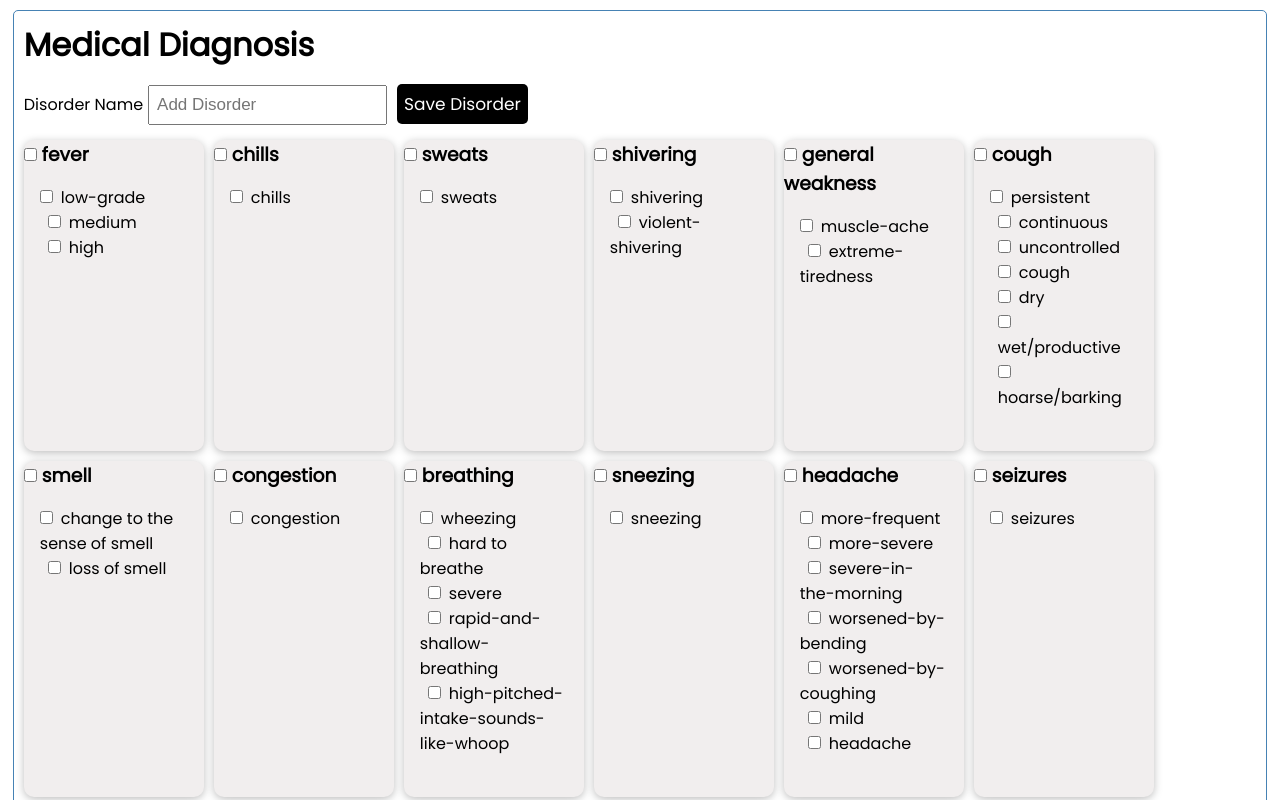
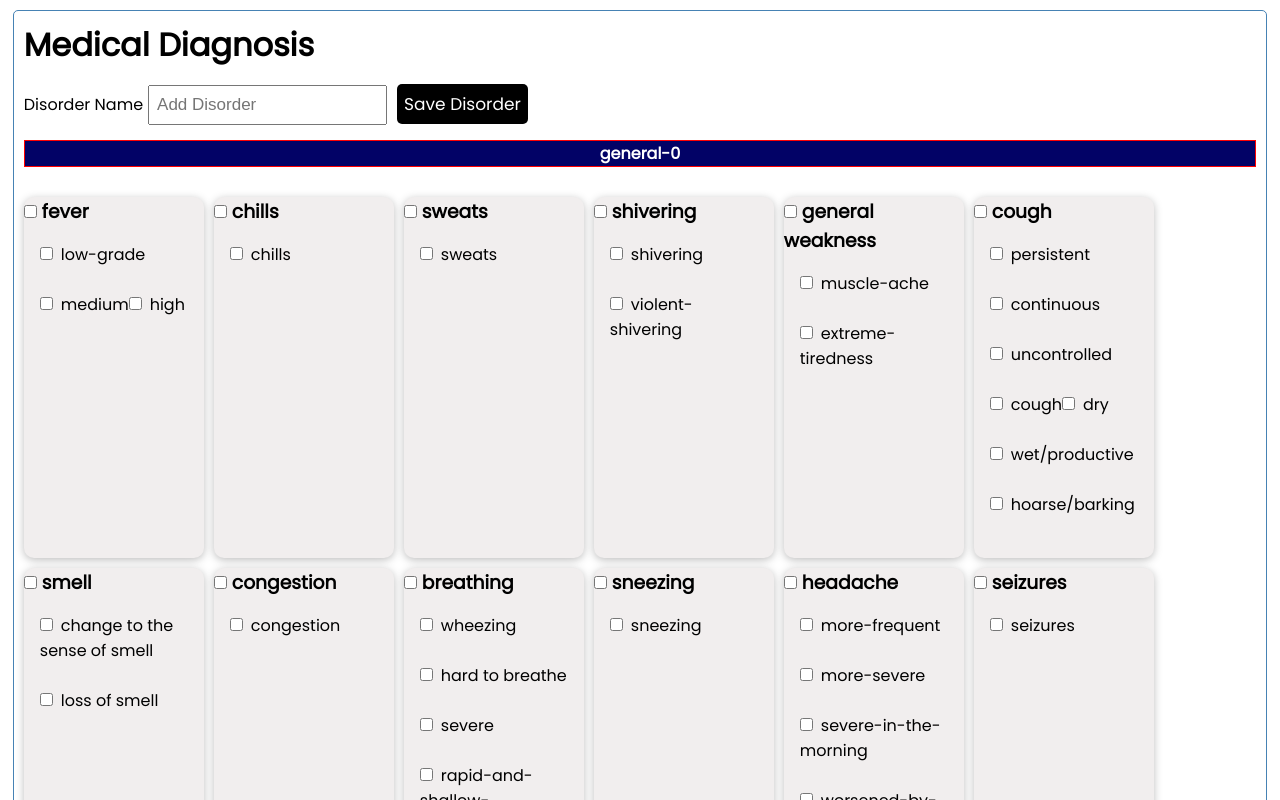
Before and after one commit to purananuru/med-app, a React (Create React App) app: page / in a window 1280 px wide. Shown: the top 800 px of the page. Built offline with nearby package versions, Linux system fonts and the light colour scheme; data requests are answered from the project's data file.

Commit message:
refactor

```diff
--- a/db.json
+++ b/db.json
@@ -13,70 +13,6 @@
       ],
       "disorderName": "abc",
       "id": 1
-    },
-    {
-      "disorderCategories": [
-        {
-          "category": "shivering2",
-          "sub_category": "shivering"
-        },
-        {
-          "category": "fever3",
-          "sub_category": "medium"
-        }
-      ],
-      "disorderName": "diabetes",
-      "id": 2
-    },
-    {
-      "disorderCategories": [
-        {
-          "category": "fever",
-          "sub_category": "low-grade"
-        },
-        {
-          "category": "cough",
-          "sub_category": "wet/productive"
-        }
-      ],
-      "disorderName": "Strong Cough",
-      "id": 3
-    },
-    {
-      "disorderCategories": [
-        {
-          "category": "fever",
-          "sub_category": [
-            "low-grade"
-          ]
-        },
-        {
-          "category": "chills",
-          "sub_category": [
-            "chills"
-          ]
-        }
-      ],
-      "disorderName": "tyu",
-      "id": 4
-    },
-    {
-      "disorderCategories": [
-        {
-          "category": "shivering",
-          "sub_category": [
-            "violent-shivering"
-          ]
-        },
-        {
-          "category": "general weakness",
-          "sub_category": [
-            "extreme-tiredness"
-          ]
-        }
-      ],
-      "disorderName": "yut",
-      "id": 5
     }
   ]
 }
--- a/src/App.js
+++ b/src/App.js
@@ -49,7 +49,9 @@ const App = () => {
     <div className="container">
       <Header />
       {symptoms.length > 0 ? (
-        <SymptomList symptoms={symptoms} onAdd={addDisorder} />
+        <>
+          <SymptomList symptoms={symptoms} onAdd={addDisorder} />
+        </>
       ) : (
         "No Disorders to show"
       )}
--- a/src/components/Disorders/SymptomList.js
+++ b/src/components/Disorders/SymptomList.js
@@ -1,8 +1,22 @@
-import { useState, useEffect } from "react";
+import React, { useState, useEffect } from "react";
 import Card from "../UI/Card";
 import classes from "./SymptomList.module.css";
 
 let disorderCategories = [];
+
+const header_titles = [
+  "General",
+  "Body Parts",
+  "Stool related",
+  "Brain and Mind Related",
+];
+
+const header_fields = [
+  "general",
+  "body-Parts",
+  "stool-related",
+  "brain-and-mind-related",
+];
 
 const SymptomList = ({ symptoms, onAdd }) => {
   const [disorderName, setDisorderName] = useState("");
@@ -34,17 +48,8 @@ const SymptomList = ({ symptoms, onAdd }) => {
           )
         );
       } else {
-        // configSymptoms.forEach((e) =>
-        //   console.log(
-        //     `SUB category=${e.category} name=${name} value=${value} state=${
-        //       e.sub_cat_cb_value
-        //     } sub_category=${e.sub_category} valfound=${
-        //       e.category == name && e.sub_category.includes(value)
-        //     }`
-        //   )
-        // );
         setconfigSymptoms(
-          configSymptoms.map((e) =>
+          configSymptoms?.map((e) =>
             e.category === name && e.sub_category.includes(value)
               ? {
                   ...e,
@@ -55,6 +60,14 @@ const SymptomList = ({ symptoms, onAdd }) => {
           )
         );
       }
+      // header_fields.forEach((v, index) => {
+      //   configSymptoms[header_fields[index]].forEach((e) =>
+      //     console.log(
+      //       `name=${name} category=${e.category} state1=${e.cat_cb_state} state=${e.sub_cat_cb_value} sub_category=${e.sub_category} value=${value}`
+      //     )
+      //   );
+      // });
+      console.log(`${name} is ${value} is ${checked}`);
     } else {
       if (name === "symptoms") {
         setconfigSymptoms(
@@ -132,6 +145,13 @@ const SymptomList = ({ symptoms, onAdd }) => {
           />
         </div>
       </form>
+      <span>
+        {header_fields.map((v, idx) => (
+          <React.Fragment>
+            <h4>
+              {v}-{idx}
+            </h4>
+            <br />
             <span className={classes.symptoms}>
               {symptoms[0].categories.map((symptom) => (
                 <Card key={Math.floor(Math.random() * 10000) + 1}>
@@ -152,7 +172,9 @@ const SymptomList = ({ symptoms, onAdd }) => {
                         }
                       />
                       &nbsp;
-                <label htmlFor="flexCheckDefault">{symptom.category}</label>
+                      <label htmlFor="flexCheckDefault">
+                        {symptom.category}
+                      </label>
                     </h3>
                     <ul>
                       {symptom.sub_category.map((sub, index) => (
@@ -189,6 +211,9 @@ const SymptomList = ({ symptoms, onAdd }) => {
                 </Card>
               ))}
             </span>
+          </React.Fragment>
+        ))}
+      </span>
     </div>
   );
 };
--- a/src/components/Disorders/SymptomList.module.css
+++ b/src/components/Disorders/SymptomList.module.css
@@ -10,11 +10,23 @@
   list-style: none;
   padding: 1rem;
   /* display: block; */
+  display: flex;
+  flex-wrap: wrap;
 }
 
 .symptoms li {
   /* border: 1px solid #ccc; */
   margin: 0.5rem 0;
   padding: 0.5rem;
-  /* display: block; */
+  display: flex;
+  flex-wrap: wrap;
 }
+
+h4 {
+  border: solid 1px red;
+  text-align: center;
+  background-color: rgb(2, 2, 102);
+  color: white;
+  margin: 5px 0;
+  display: block !important;
+}
--- a/src/data/SymptomsData.js
+++ b/src/data/SymptomsData.js
@@ -139,6 +139,52 @@ const SymptomsData = [
       },
     ],
   },
+  {
+    id: 2,
+    name: "indvividual-body-parts",
+    categories: [
+      {
+        id: 1,
+        category: "eyes",
+        sub_category: ["red-eye-with-pain", "red-watery-eyes"],
+      },
+    ],
+  },
+  {
+    id: 3,
+    name: "stool-urine-mucus-discharge",
+    categories: [
+      {
+        id: 1,
+        category: "stool",
+        sub_category: [
+          "diarrhea",
+          "constipation",
+          "black-colored",
+          "blood-present",
+          "blood-mixed in stool",
+          "blood-in-wipes",
+        ],
+      },
+    ],
+  },
+  {
+    id: 4,
+    name: "brain-and-mind-related",
+    categories: [
+      {
+        id: 1,
+        category: "brain-related",
+        sub_category: [
+          "personality-changes",
+          "behavior-changes",
+          "unconsciousness",
+          "delirium",
+          "confusion",
+        ],
+      },
+    ],
+  },
 ];
 
 export default SymptomsData;
```
Lines whose indentation alone changed are shown as unchanged.
